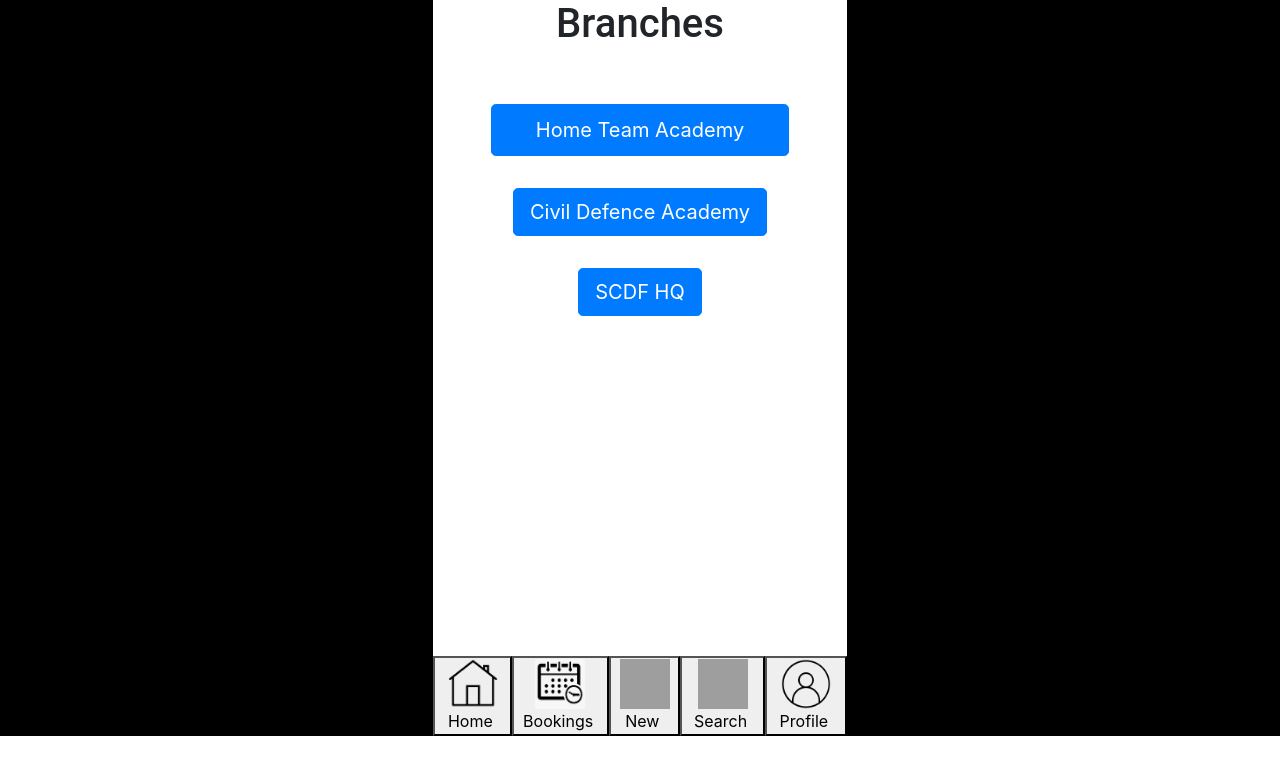
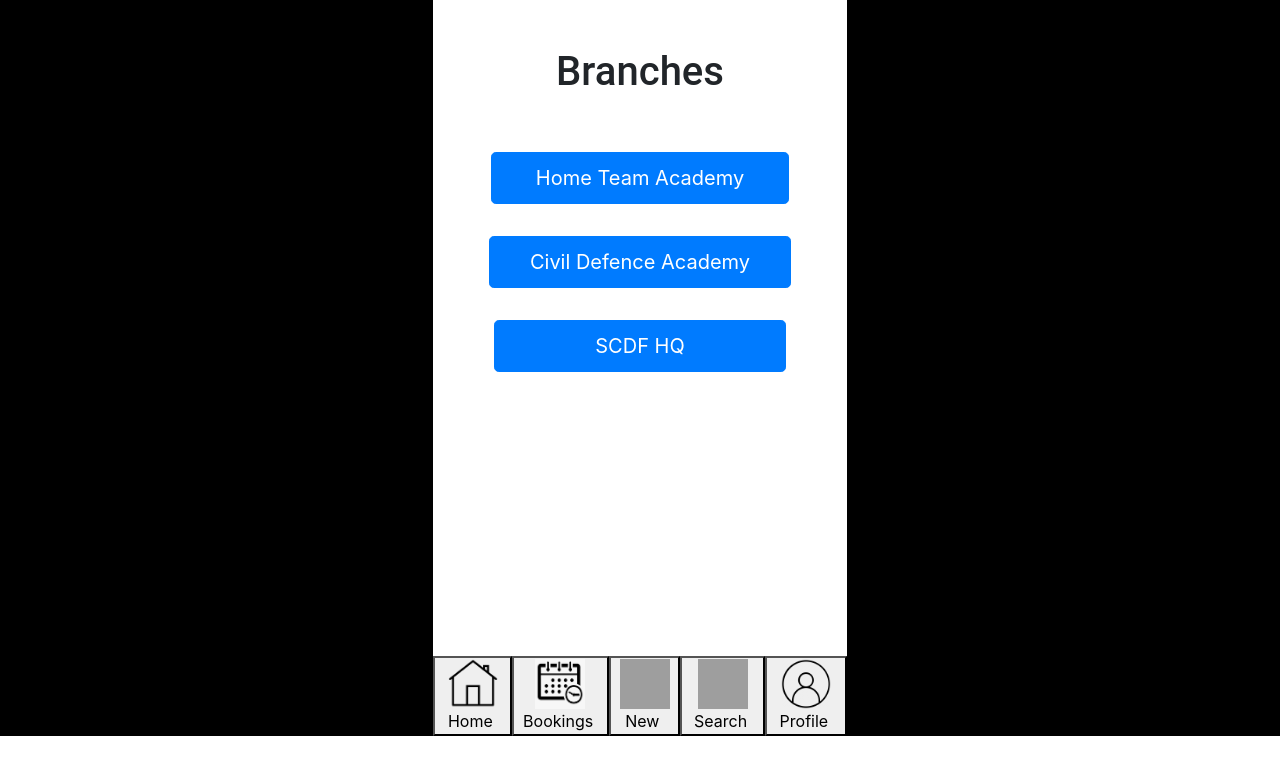
Before and after one commit to wj-tan/learn_react, a React (Create React App) app: page /NewAppointment2 in a window 1280 px wide. Shown: the top 774 px of the page. Built offline with nearby package versions, Linux system fonts and the light colour scheme; grey boxes are pictures that could not be loaded.

Commit message:
Update NewAppointment2.js

```diff
--- a/src/components/NewAppointment2.js
+++ b/src/components/NewAppointment2.js
@@ -11,6 +11,8 @@ class NewAppointment2 extends Component {
         return (
             <span>
                 <Form>
+                <br></br>
+                <br></br>
                 <h1>Branches</h1>
                 <pre class="tab"></pre>
                 <pre class="tab"></pre>
@@ -19,10 +21,10 @@ class NewAppointment2 extends Component {
                     <NavLink to="/NewAppointment3_1"><Button id = "htabtn" size="lg">Home Team Academy</Button></NavLink>
                     <pre class="tab"></pre>
                     <pre class="tab"></pre>
-                    <NavLink to="/NewAppointment3_2"><Button id = "cda" size="lg">Civil Defence Academy</Button></NavLink>
+                    <NavLink to="/NewAppointment3_2"><Button id = "cdabtn" size="lg">Civil Defence Academy</Button></NavLink>
                     <pre class="tab"></pre>
                     <pre class="tab"></pre>
-                    <NavLink to="/NewAppointment3_3"><Button id = "scdfhq" size="lg">SCDF HQ</Button></NavLink>
+                    <NavLink to="/NewAppointment3_3"><Button id = "scdfhqbtn" size="lg">SCDF HQ</Button></NavLink>
                 </div>
                 </Form>
             </span>
```
